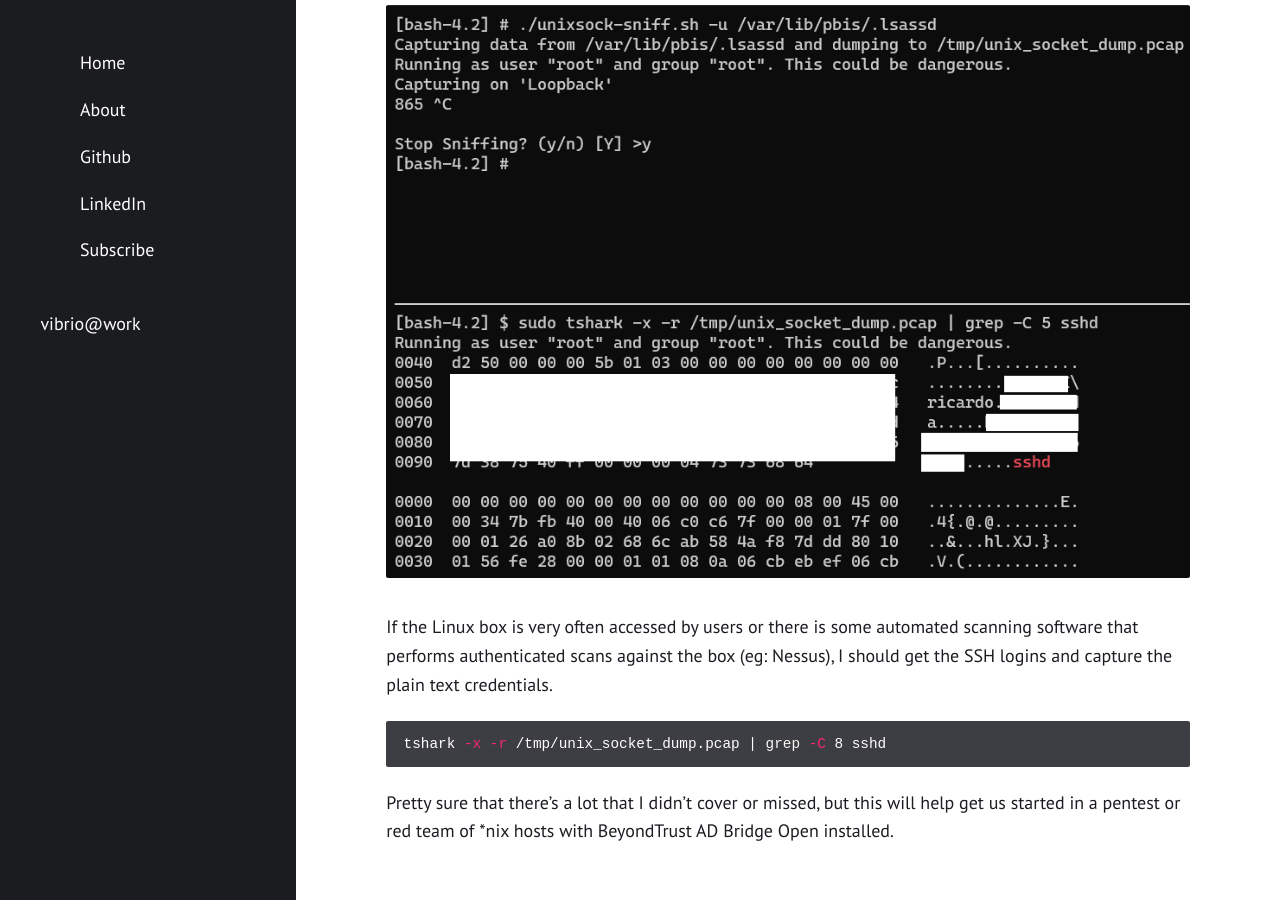
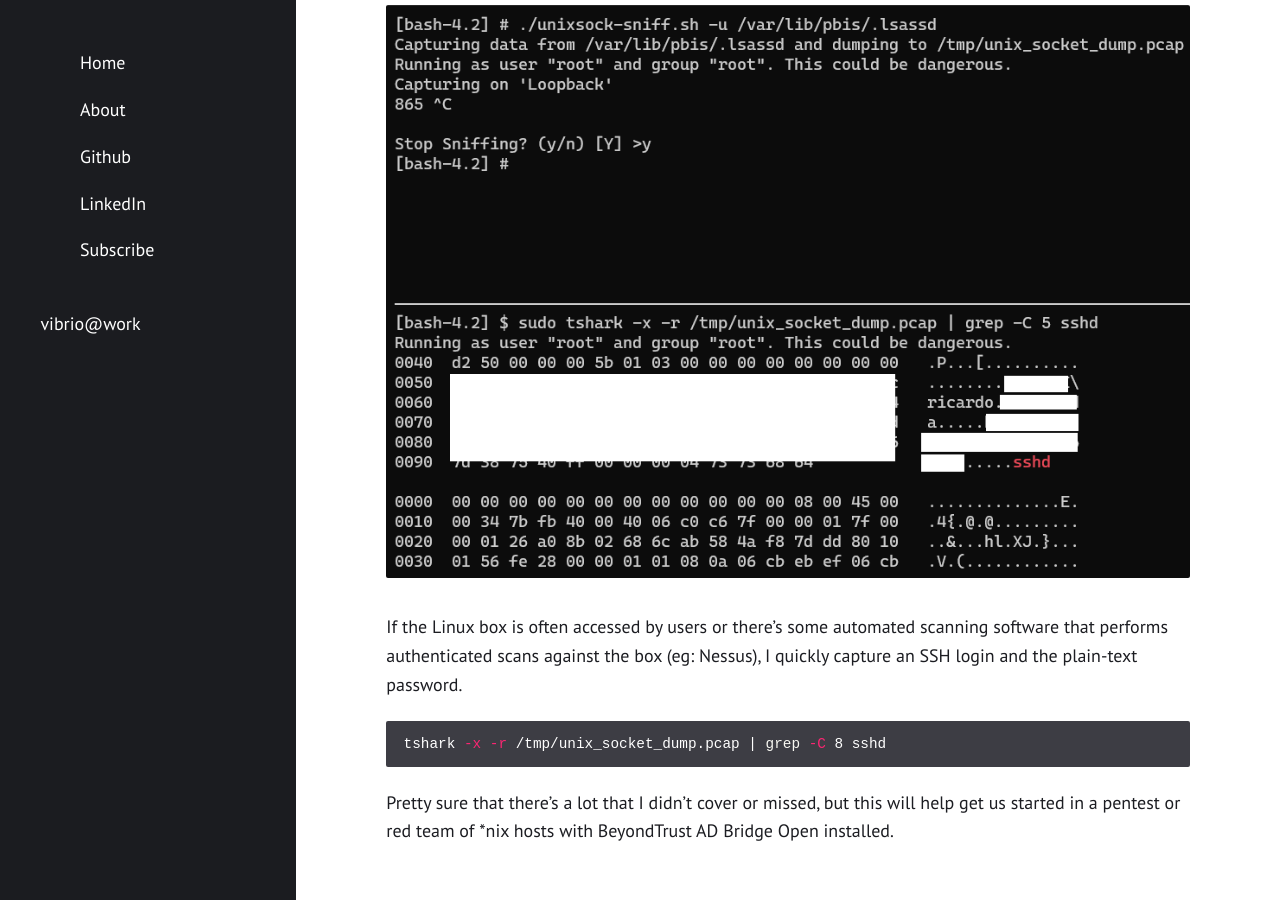
Before and after one commit to ricardojba/ricardojba.github.io, a Jekyll site: the page built from _posts/2023-03-15-BeyondTrust-AD-Bridge-Open-Post-Exploitation.md, in a window 1280 px wide and 900 px high, scrolled down 6228 px. Built offline with Jekyll 4.4.1, drawn with Linux system fonts in a browser that asks for light colours.

Commit message:
Add BeyondTrust AD Bridge Open Post Exploitation

````diff
--- a/_posts/2023-03-15-BeyondTrust-AD-Bridge-Open-Post-Exploitation.md
+++ b/_posts/2023-03-15-BeyondTrust-AD-Bridge-Open-Post-Exploitation.md
@@ -135,7 +135,7 @@ chmod 755 unixsock-sniff.sh
   <img src="/assets/posts/2023-03-15-BeyondTrust-AD-Bridge-Open-Post-Exploitation/z_pbis-8.png">
 </p>
 
-If the Linux box is very often accessed by users or there is some automated scanning software that performs authenticated scans against the box (eg: Nessus), I should get the SSH logins and capture the plain text credentials.
+If the Linux box is often accessed by users or there's some automated scanning software that performs authenticated scans against the box (eg: Nessus), I quickly capture an SSH login and the plain-text password.
 
 ```bash
 tshark -x -r /tmp/unix_socket_dump.pcap | grep -C 8 sshd
````
